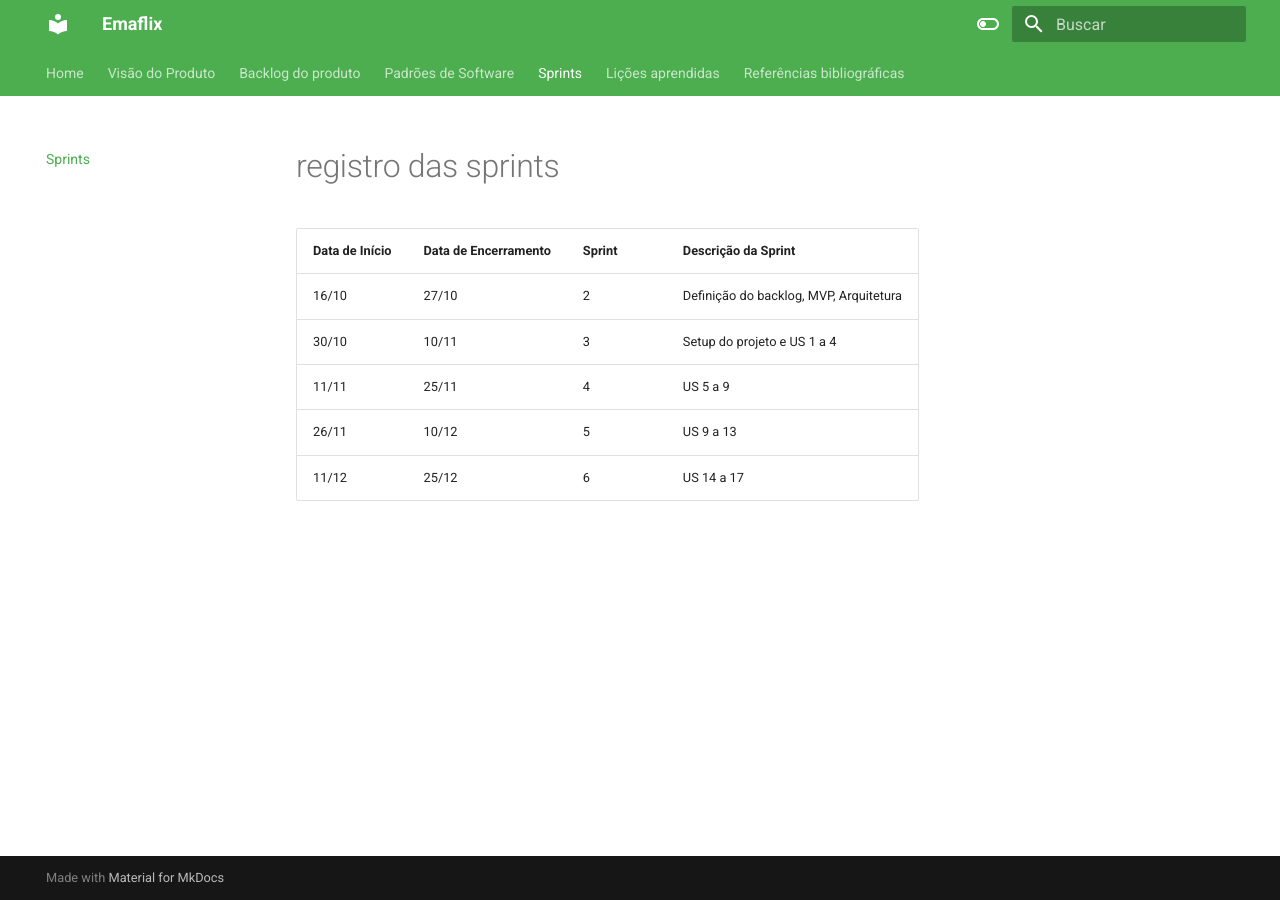
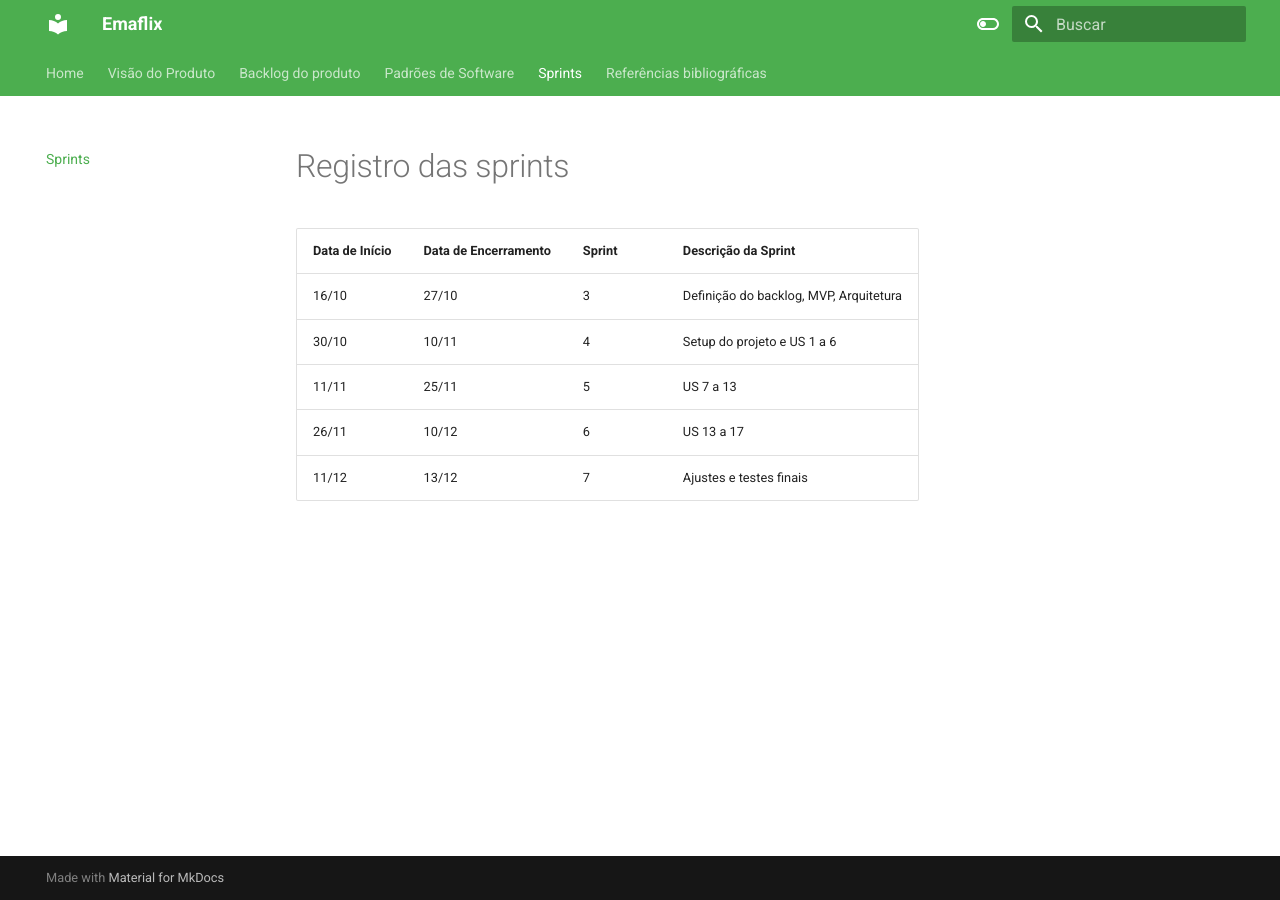
Before and after one commit to mdsreq-fga-unb/2023.2-EmaFlix, an MkDocs documentation site: the page built from docs/sprints.md, in a window 1280 px wide. Built offline with MkDocs 1.6.1 and Material for MkDocs 9.7.7, drawn with Linux system fonts in a browser that asks for light colours.

Commit message:
udate sprints dates

```diff
--- a/docs/sprints.md
+++ b/docs/sprints.md
@@ -1,9 +1,9 @@
-#registro das sprints
+#Registro das sprints
 
 | Data de Início | Data de Encerramento | Sprint | Descrição da Sprint |
 | --------------- | -------------------- | ------ | ------------------- |
-| 16/10           | 27/10                | 2      | Definição do backlog, MVP, Arquitetura |
-| 30/10           | 10/11                | 3      | Setup do projeto e US 1 a 4 |
-| 11/11           | 25/11                | 4      | US 5 a 9 |
-| 26/11           | 10/12                | 5      | US 9 a 13 |
-| 11/12           | 25/12                | 6      | US 14 a 17 |
+| 16/10           | 27/10                | 3      | Definição do backlog, MVP, Arquitetura |
+| 30/10           | 10/11                | 4      | Setup do projeto e US 1 a 6 |
+| 11/11           | 25/11                | 5      | US 7 a 13 |
+| 26/11           | 10/12                | 6      | US 13 a 17 |
+| 11/12           | 13/12                | 7      | Ajustes e testes finais  |
--- a/mkdocs.yml
+++ b/mkdocs.yml
@@ -6,11 +6,11 @@ nav:
       - Visão Geral do Produto: "visão do produto.md"
       - Visão Geral do Projeto: "visão do projeto.md"
       - Processo de desenvolvimento de software: "processo.md"
+      - Lições aprendidas : "licoesaprendidas.md"
   - Backlog do produto:
     - Backlog do produto: "backlog_produto.md"
   - Padrões de Software: "padroesdesoftware.md"
   - Sprints: "sprints.md"
-  - Lições aprendidas : "licoesaprendidas.md"
   - Referências bibliográficas: "referencias.md"
 
 theme:
```
Also changed, not shown: docs/licoesaprendidas.md (+0 -3 lines), site/404.html, site/index.html.
